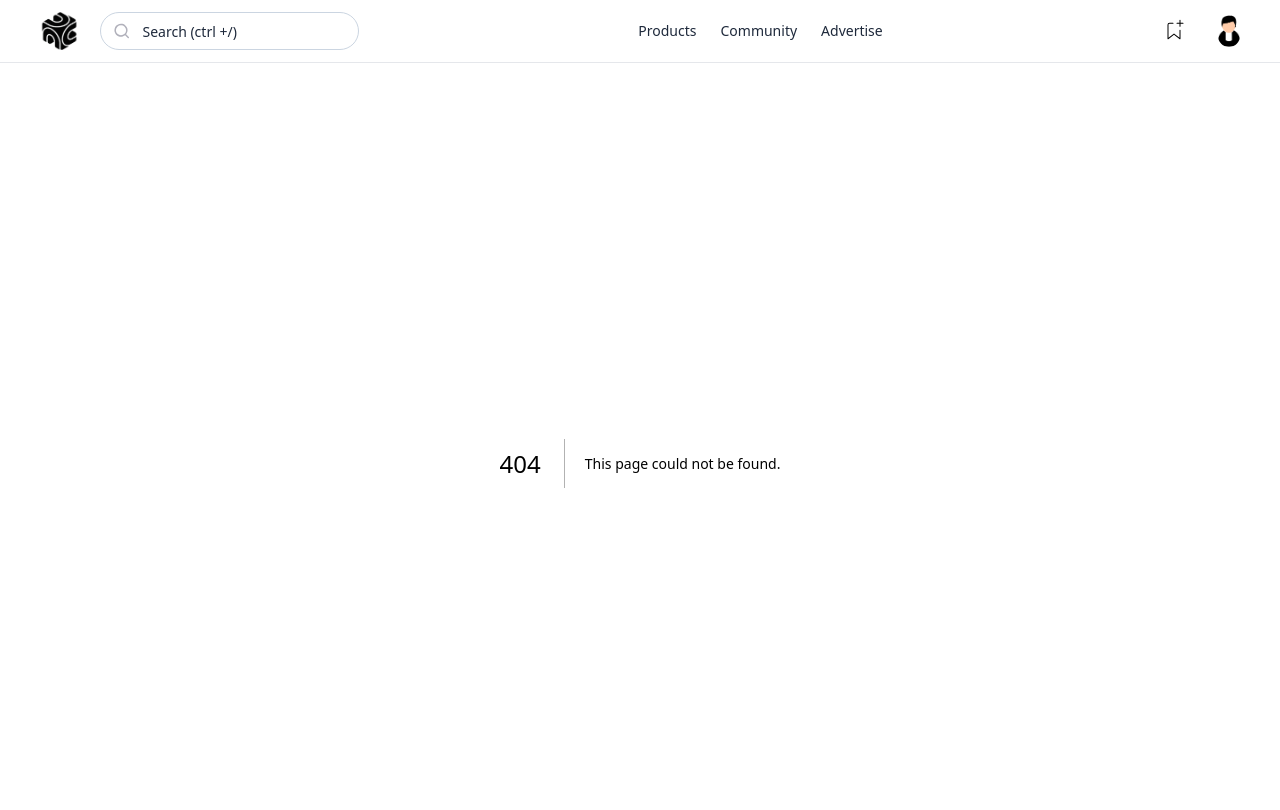
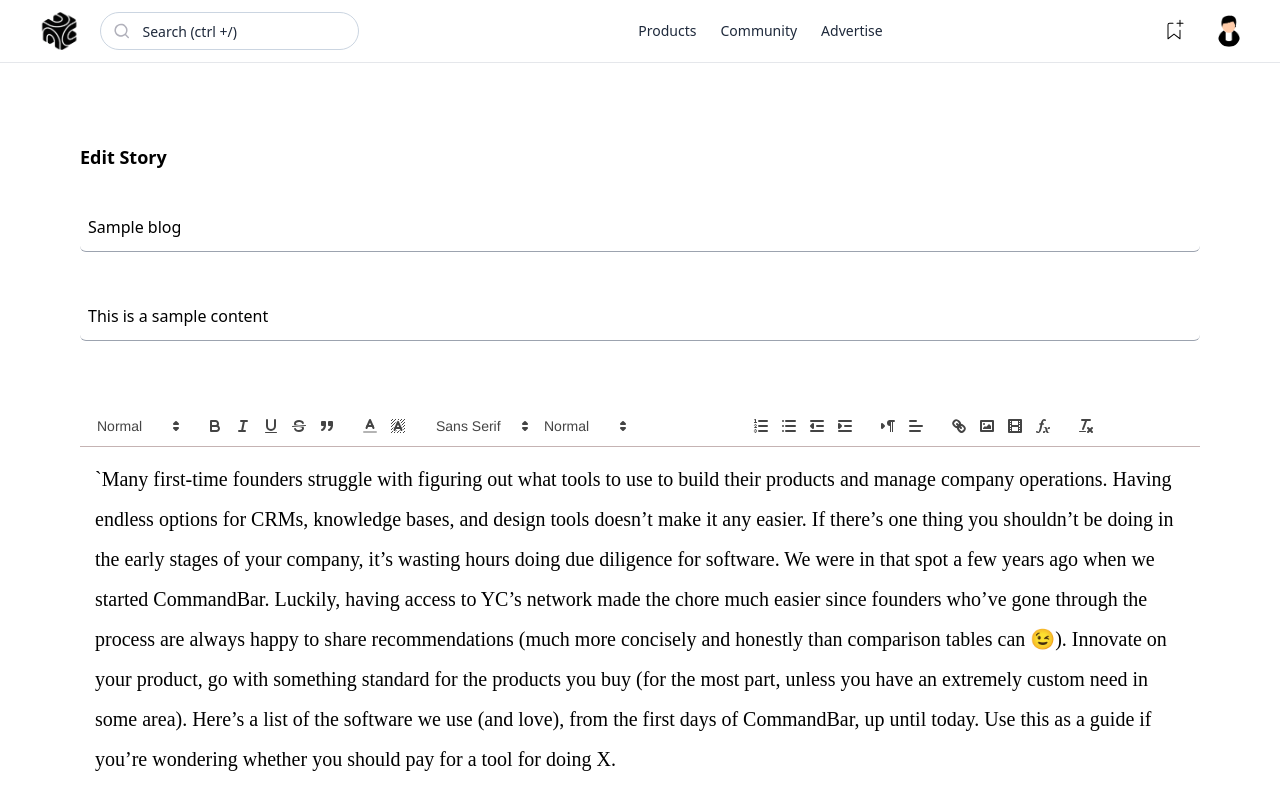
Before and after one commit to alamadrid01/Aloy, a Next.js app: page /edit-story/1 in a window 1280 px wide. Before the commit this address had no page. Shown: the top 810 px of the page. Built offline with nearby package versions, Linux system fonts and the light colour scheme.

Commit message:
feat(edit story): Created a component for editing user created story

```diff
--- /dev/null
+++ b/src/app/edit-story/[slug]/page.tsx
@@ -0,0 +1,25 @@
+"use client"
+import CreateBlog from '@/components/CreateBlog/page'
+import React from 'react'
+
+const EditStory = ({params}: {params: {slug:string}}) => {
+  const [show, setShow] = React.useState<boolean>(false)
+
+  React.useEffect(() => {
+    setShow(true)
+  }, [])
+
+  return (
+    <div className='container mt-20 max-w-6xl'>
+      <h1 className='font-semibold text-lg'>Edit Story</h1>
+     {
+      show &&  <CreateBlog titles='Sample blog' descriptions='This is a sample content' contents='`Many first-time founders struggle with figuring out what tools to use to build their products and manage company operations. Having endless options for CRMs, knowledge bases, and design tools doesn’t make it any easier. If there’s one thing you shouldn’t be doing in the early stages of your company, it’s wasting hours doing due diligence for software.
+      We were in that spot a few years ago when we started CommandBar. Luckily, having access to YC’s network made the chore much easier since founders who’ve gone through the process are always happy to share recommendations (much more concisely and honestly than comparison tables can 😉).
+      Innovate on your product, go with something standard for the products you buy (for the most part, unless you have an extremely custom need in some area).
+      Here’s a list of the software we use (and love), from the first days of CommandBar, up until today. Use this as a guide if you’re wondering whether you should pay for a tool for doing X.' />
+     }
+    </div>
+  )
+}
+
+export default EditStory
--- a/src/app/new-story/page.tsx
+++ b/src/app/new-story/page.tsx
@@ -12,7 +12,7 @@
 
   return (
     <section className='container max-w-6xl mt-16'>
-       {isLoading ? <div>Loading...</div> : <CreateBlog/>}
+       {isLoading ? <div>Loading...</div> : <CreateBlog titles="" descriptions='' contents='' />}
     </section>
   )
 }
--- a/src/components/CreateBlog/page.tsx
+++ b/src/components/CreateBlog/page.tsx
@@ -1,13 +1,21 @@
-"use client"
-import React, { ChangeEvent } from 'react'
-import 'react-quill/dist/quill.snow.css';
+"use client";
+import React, { ChangeEvent, useEffect } from "react";
+import "react-quill/dist/quill.snow.css";
 
-const ReactQuill = typeof window === 'object' ? require('react-quill') : () => false;
+const ReactQuill =
+  typeof window === "object" ? require("react-quill") : () => false;
 
-const CreateBlog = () => {
-
-  const quillRef = React.useRef< any>(null)
-  const [value, setValue] = React.useState<string>('')
+const CreateBlog = ({
+  titles,
+  descriptions,
+  contents,
+}: {
+  titles: string;
+  descriptions: string;
+  contents: string;
+}) => {
+  const quillRef = React.useRef<any>(null);
+  const [value, setValue] = React.useState<string>("");
   const [image, setImage] = React.useState<File | null>(null);
   const [error, setError] = React.useState<boolean>(false);
   const [title, setTitle] = React.useState<string>("");
@@ -15,34 +23,59 @@
 
   const modules = {
     toolbar: [
-        [{ 'header': [1, 2, 3, 4, 5, 6, false] }],
-      ['bold', 'italic', 'underline', 'strike', 'blockquote'],
-      [{ 'color': [] }, { 'background': [] }],
-      [{ 'font': [] }, { 'size': [] }],
-      ['script', 'sub', 'super'],
-      [{ 'list': 'ordered' }, { 'list': 'bullet' }, { 'indent': '-1' }, { 'indent': '+1' }],
-      [{ 'direction': 'rtl'}, { 'align': [] }],
-      ['link', 'image', 'video', 'formula'],
-      ['clean'],
+      [{ header: [1, 2, 3, 4, 5, 6, false] }],
+      ["bold", "italic", "underline", "strike", "blockquote"],
+      [{ color: [] }, { background: [] }],
+      [{ font: [] }, { size: [] }],
+      ["script", "sub", "super"],
+      [
+        { list: "ordered" },
+        { list: "bullet" },
+        { indent: "-1" },
+        { indent: "+1" },
+      ],
+      [{ direction: "rtl" }, { align: [] }],
+      ["link", "image", "video", "formula"],
+      ["clean"],
     ],
   };
 
   const formats = [
-      'header',
-    'bold', 'italic', 'underline', 'strike', 'blockquote',
-    'color', 'background',
-    'font', 'size',
-    'script',
-    'list', 'ordered', 'bullet', 'indent',
-    'direction', 'align',
-    'link', 'image', 'video', 'formula',
-    'clean',
+    "header",
+    "bold",
+    "italic",
+    "underline",
+    "strike",
+    "blockquote",
+    "color",
+    "background",
+    "font",
+    "size",
+    "script",
+    "list",
+    "ordered",
+    "bullet",
+    "indent",
+    "direction",
+    "align",
+    "link",
+    "image",
+    "video",
+    "formula",
+    "clean",
   ];
 
-
+  useEffect(() => {
+    if (titles !== "" && descriptions !== "" && contents !== "") {
+      setTitle(titles);
+      setDescription(descriptions);
+      setValue(contents);
+    }
+  }, [titles, descriptions, contents]);
 
   return (
     <div className="w-full flex flex-col">
+      {titles == "" && descriptions == "" && contents == "" && (
         <form className="flex flex-col gap-3 mt-9">
           <label className="-mb-2 font-medium" htmlFor="image">
             Upload an image:
@@ -58,15 +91,20 @@
             file:bg-blue-50 file:text-blue-700
             hover:file:bg-blue-100
             "
-                onChange={(e: ChangeEvent<HTMLInputElement>) => setImage(e.target.files?.[0] || null)}
+              onChange={(e: ChangeEvent<HTMLInputElement>) =>
+                setImage(e.target.files?.[0] || null)
+              }
             />
           </label>
           {error && image == null ? (
-            <p className="text-[red] mt-0 ml-1 text-[15px]">Image is required</p>
+            <p className="text-[red] mt-0 ml-1 text-[15px]">
+              Image is required
+            </p>
           ) : (
             ""
           )}
         </form>
+      )}
 
       <form className={`flex flex-col gap-6 mt-8`}>
         <div className="flex flex-col  gap-3">
@@ -78,10 +116,10 @@
             id="title"
             name="title"
             required
-            placeholder='Title of the blog'
+            placeholder="Title of the blog"
             autoFocus
           />
-          {error  && title === "" ? (
+          {error && title === "" ? (
             <p className="text-[red] mt-0 ml-1 text-[15px]">
               Title of the blog is required
             </p>
@@ -97,7 +135,7 @@
             type="text"
             id="description"
             name="description"
-            placeholder='Description of the blog'
+            placeholder="Description of the blog"
             required
           />
           {error && description === "" ? (
@@ -110,7 +148,7 @@
         </div>
       </form>
 
-      {typeof window === 'object' && (
+      {typeof window === "object" && (
         <ReactQuill
           placeholder={`Tell your story...\nExample- Lorem Ipsum is simply dummy text of the printing and typesetting industry. Lorem Ipsum has been the industry's standard dummy text ever since the 1500s, when an unknown printer took a galley of type and scrambled it to make a type specimen book. It has survived not only five centuries, but also the leap into electronic typesetting, remaining essentially unchanged. It was popularised in the 1960s with the release of Letraset sheets containing Lorem Ipsum passages, and more recently with desktop publishing software like Aldus PageMaker including versions of Lorem Ipsum.`}
           theme="snow"
@@ -121,15 +159,13 @@
           ref={quillRef}
         />
       )}
-        {
-          value !== "" && title !== "" && description !== "" && image !== null ? (
-            <button className="py-3 border border-slate-300 text-black px-7 rounded-lg hover:bg-slate-200  mt-6 self-end">Create</button>
-            ) : (
-            null
-          )
-        }
+      {value !== "" && title !== "" && description !== "" && image !== null ? (
+        <button className="py-3 border border-slate-300 text-black px-7 rounded-lg hover:bg-slate-200  mt-6 self-end">
+          Create
+        </button>
+      ) : null}
     </div>
-  )
-}
+  );
+};
 
-export default CreateBlog
+export default CreateBlog;
```
Lines whose indentation alone changed are shown as unchanged.
